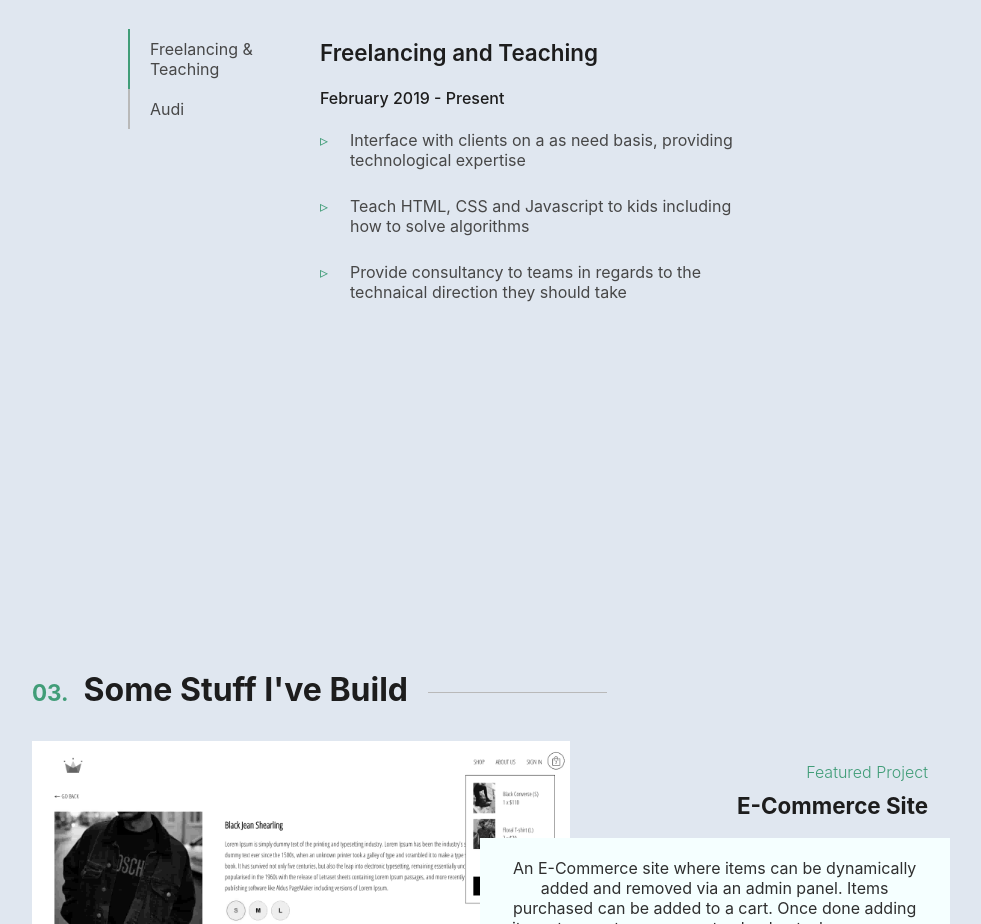
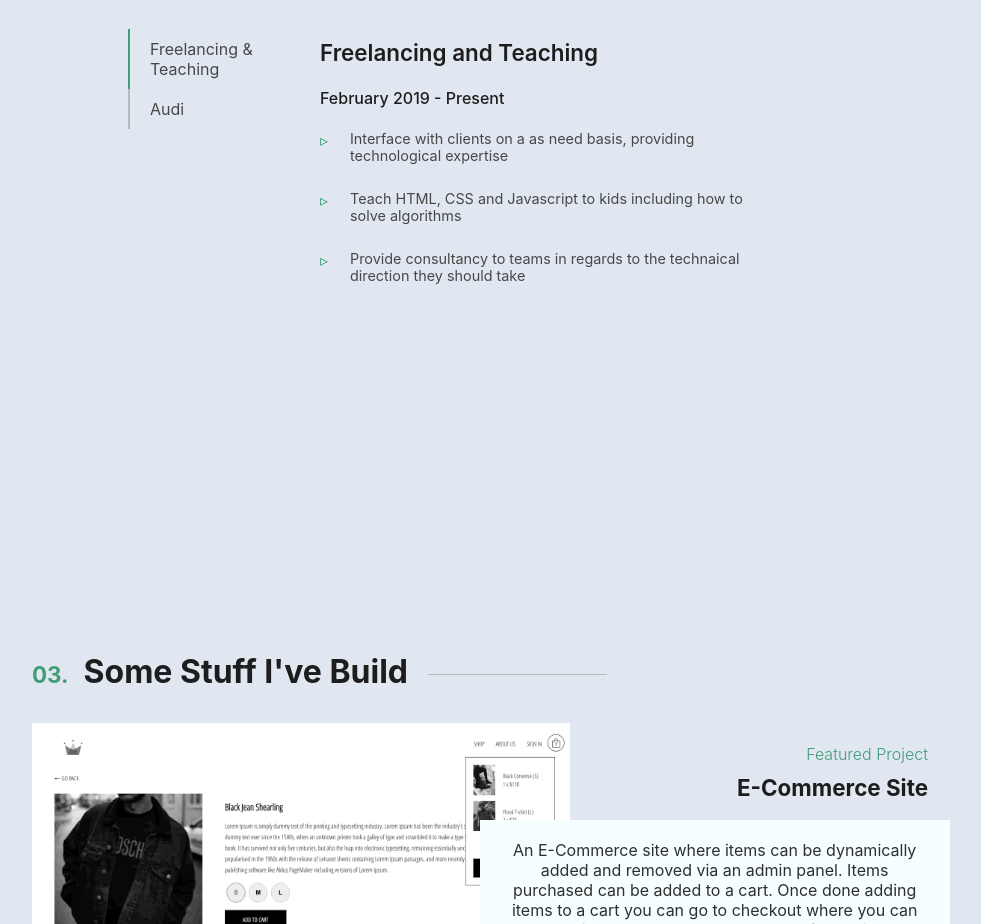
Before and after one commit to ziyak97/my-website, a React (Create React App) app: page / in a window 1280 px wide. Shown: the part 1940-2864 px from the top of the page, without its empty margins (160-1141 px from the left). Built offline with nearby package versions, Linux system fonts and the light colour scheme.

Commit message:
Increased fonst size of experience items.

```diff
--- a/src/components/experience/experience.module.css
+++ b/src/components/experience/experience.module.css
@@ -84,6 +84,7 @@
     width: 90%;
     padding: 6px 0 20px;
     padding-left: 30px;
+    font-size: .9rem;
 }
 
 .item::before {
```
